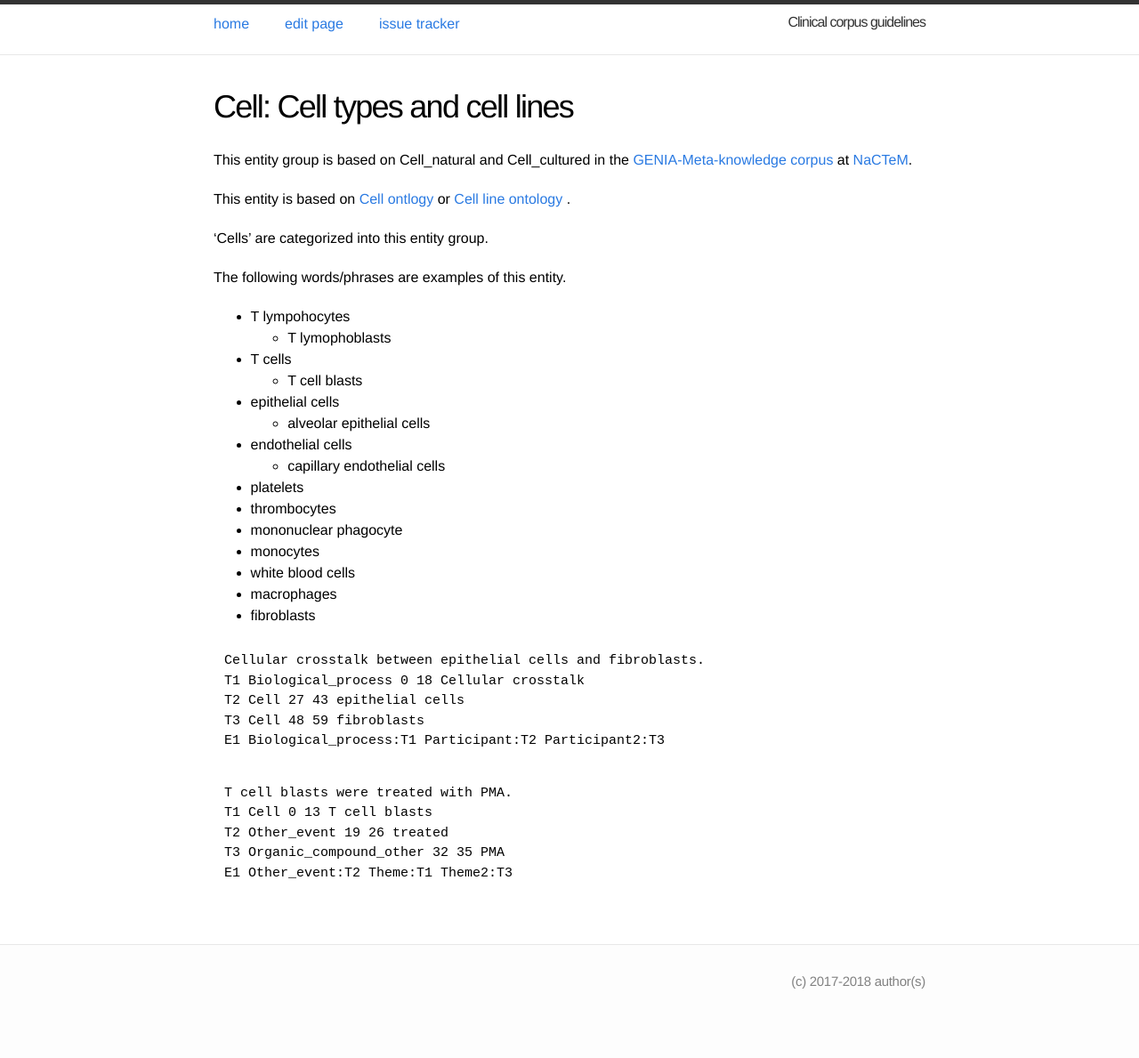
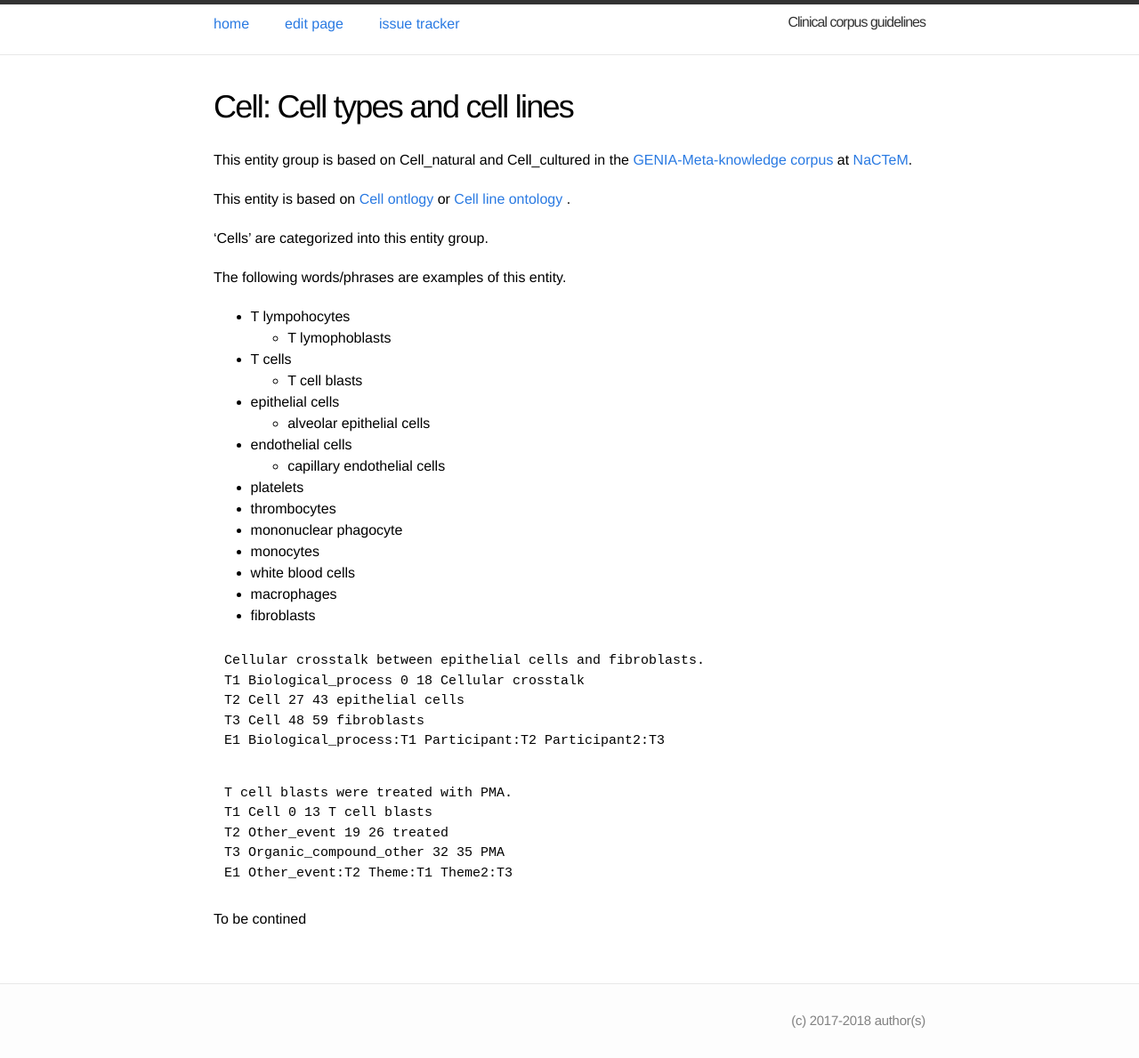
Before and after one commit to ezcatdb/clinicalcorpus-guidelines, a Jekyll site: the page built from _entity/Cell.md, in a window 1280 px wide. Shown: the whole page at 89% size. Built offline with Jekyll 4.4.1, drawn with Linux system fonts in a browser that asks for light colours; before the commit the page ends 1145 px from its top, so only the background shows below that.

Commit message:
test add cell.md

```diff
--- a/_entity/Cell.md
+++ b/_entity/Cell.md
@@ -49,5 +49,6 @@ T3 Organic_compound_other 32 35 PMA
 E1 Other_event:T2 Theme:T1 Theme2:T3
 ~~~
 
+To be contined
 
 <!-- details -->
```
